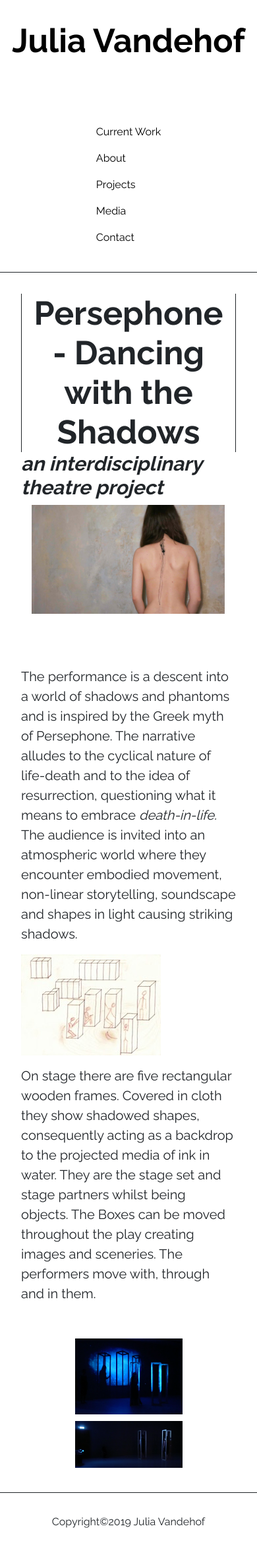
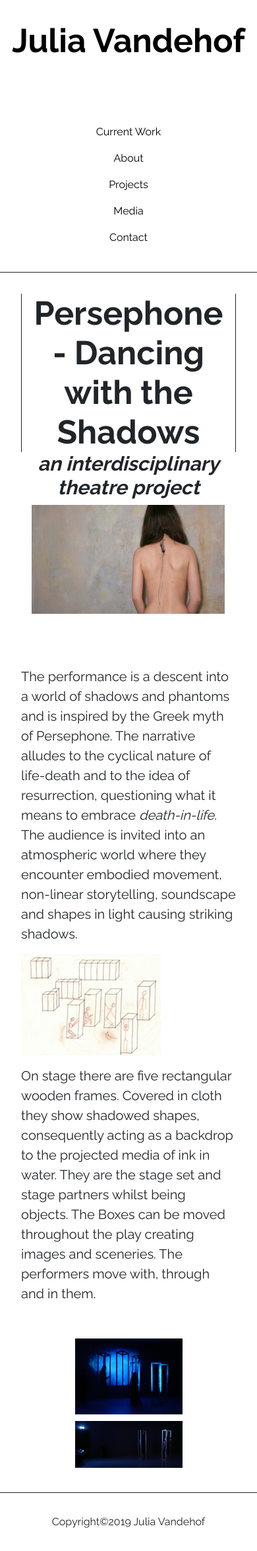
Before and after one commit to matteocarpi/julia, a Jekyll site: the page built from _posts/2019-03-04-persephone-dancing-with-the-shadows.markdown, in a window 390 px wide. Shown: the whole page at 66% size. Built offline with Jekyll 4.4.1, drawn with Linux system fonts in a browser that asks for light colours.

Commit message:
small fixes for responsiveness

```diff
--- a/_includes/navigation.html
+++ b/_includes/navigation.html
@@ -1,9 +1,11 @@
 <div class="header">
   {% if page.permalink != "/" %}
     <div class="name">
-      <a href="/"><h2>{{ site.name }}</h2></a>
+      <a class="name" href="/"><h2>{{ site.name }}</h2></a>
     </div>
   {% endif %}
+
+
   <nav class="navbar navbar-expand-lg {% if page.url != "/" %} dark {% endif %}">
     <button class="navbar-toggler" type="button" data-toggle="collapse" data-target="#navbarNav" aria-controls="navbarNav" aria-expanded="false" aria-label="Toggle navigation">
       <span class="navbar-toggler-icon"></span>
--- a/_sass/mobile.scss
+++ b/_sass/mobile.scss
@@ -7,6 +7,9 @@
 @media screen and (max-width: 768px){
   .current-item {
     flex-direction: column;
+  }
+  .current-title-wrap {
+    margin-left: 0;
   }
   .vertical-left {
     transform: rotate(0deg);
@@ -54,3 +57,12 @@
     font-size: 50px;
   }
 }
+
+@media screen and (max-width: 375px){
+  h2.post-title {
+    font-size: 2rem;
+  }
+  h3.post-subtitle {
+    font-size: 1rem;
+  }
+}
--- a/_sass/post.scss
+++ b/_sass/post.scss
@@ -27,6 +27,7 @@
 }
 h3.post-subtitle {
     font-style: italic;
+    text-align: center;
 }
 .main_picture {
   width: 90%;
--- a/_sass/universal.scss
+++ b/_sass/universal.scss
@@ -40,11 +40,8 @@
   align-items: center;
   justify-content: space-around;
   border-bottom: solid 1px;
+  text-align: center;
 }
-// .name {
-//   margin-top: -4.6rem;
-//   margin-left: 2rem;
-// }
 nav {
   margin-top: 2rem;
 }
@@ -63,6 +60,10 @@
     border-left: solid 1px;
     flex-shrink: 0;
   }
+}
+a.name:hover {
+    color: black;
+    text-decoration: none;
 }
 .active, a.navlink:hover {
   font-weight: bold;
```
